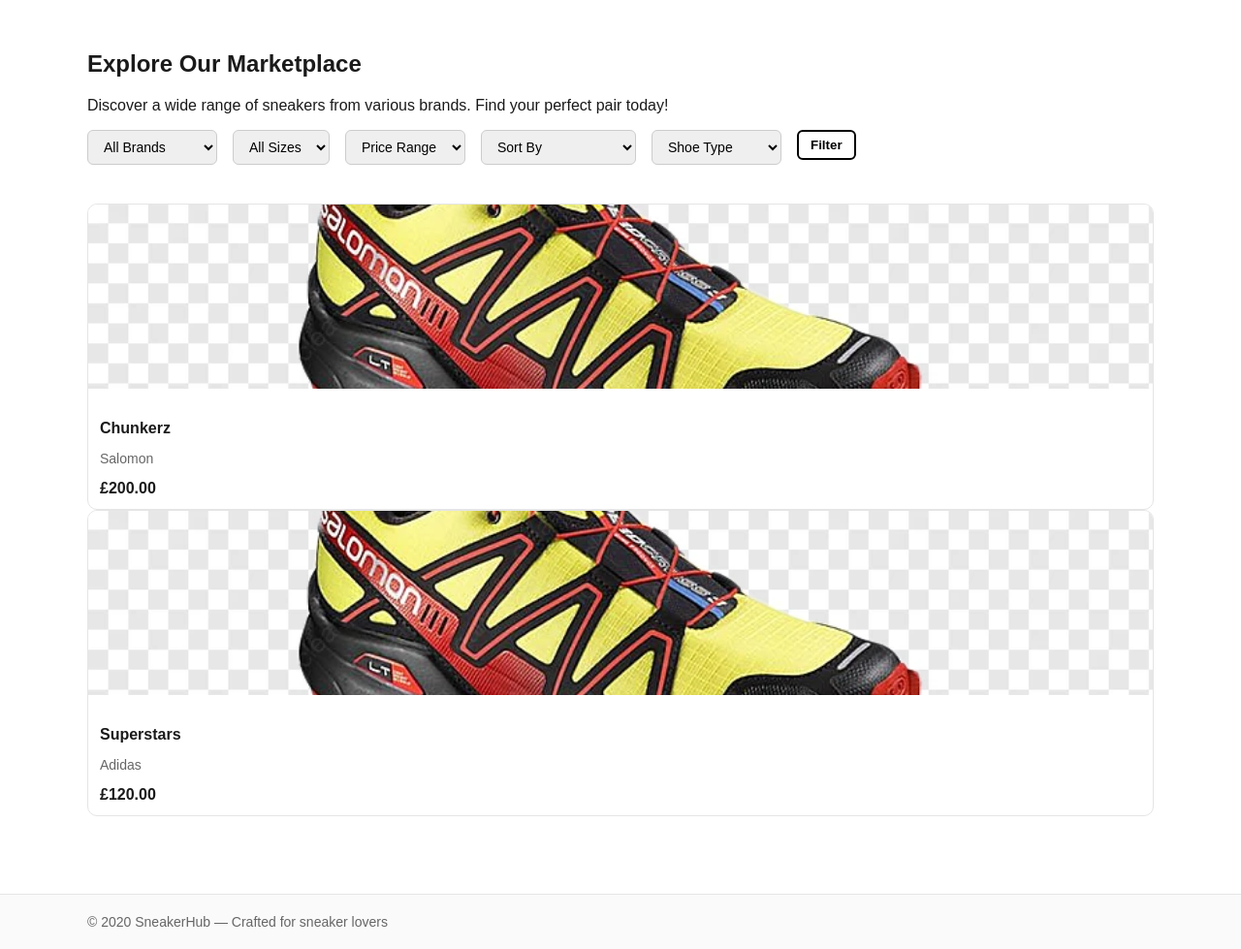
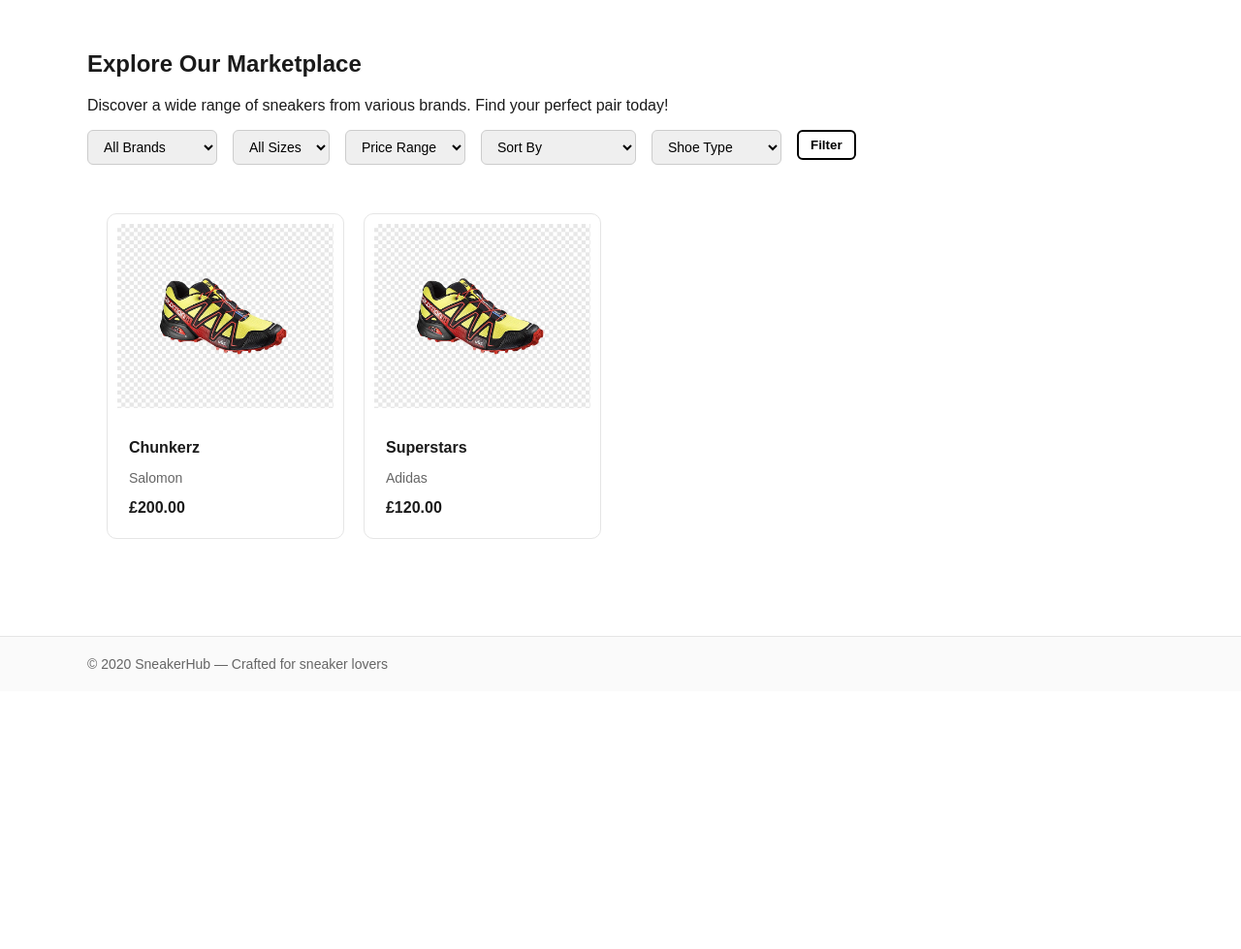
Before and after one commit to Ljkkj7/Milestone4, a Django app: template sneakerhub/templates/marketplace.html in a window 1280 px wide. Shown: the part 61-1040 px from the top of the page at 97% size. After the commit the page ends 751 px from the top, so only its background shows below. Run offline with Django 5.2, Linux system fonts and the light colour scheme; data comes from the database, SQL or seed files in the repository; both versions use the stored data as it was after the commit; the template is opened without the code that fills it: values that come from a table or form of the project are taken from there, most other values are stand-ins (such as "Sample title", 1, 10 or a date in 2020).

Commit message:
Refining of card styling

```diff
--- a/sneakerhub/static/css/styles.css
+++ b/sneakerhub/static/css/styles.css
@@ -171,9 +171,18 @@ body {
 /* ---------------------------
    CARD STYLING
 ---------------------------- */
+
+.sneaker-grid {
+    display: flex;
+    margin: 10px;
+    flex-direction: row;
+}
+
 .card {
     border: 1px solid #e5e5e5;
     border-radius: 10px;
+    margin: 10px;
+    padding: 10px;
     overflow: hidden;
     background: #fff;
     transition: transform 0.2s ease;
```
Also changed, not shown: sneakerhub/db.sqlite3, sneakerhub/media/yellowblacksalomon_l3MqYfv.jpg (added).
